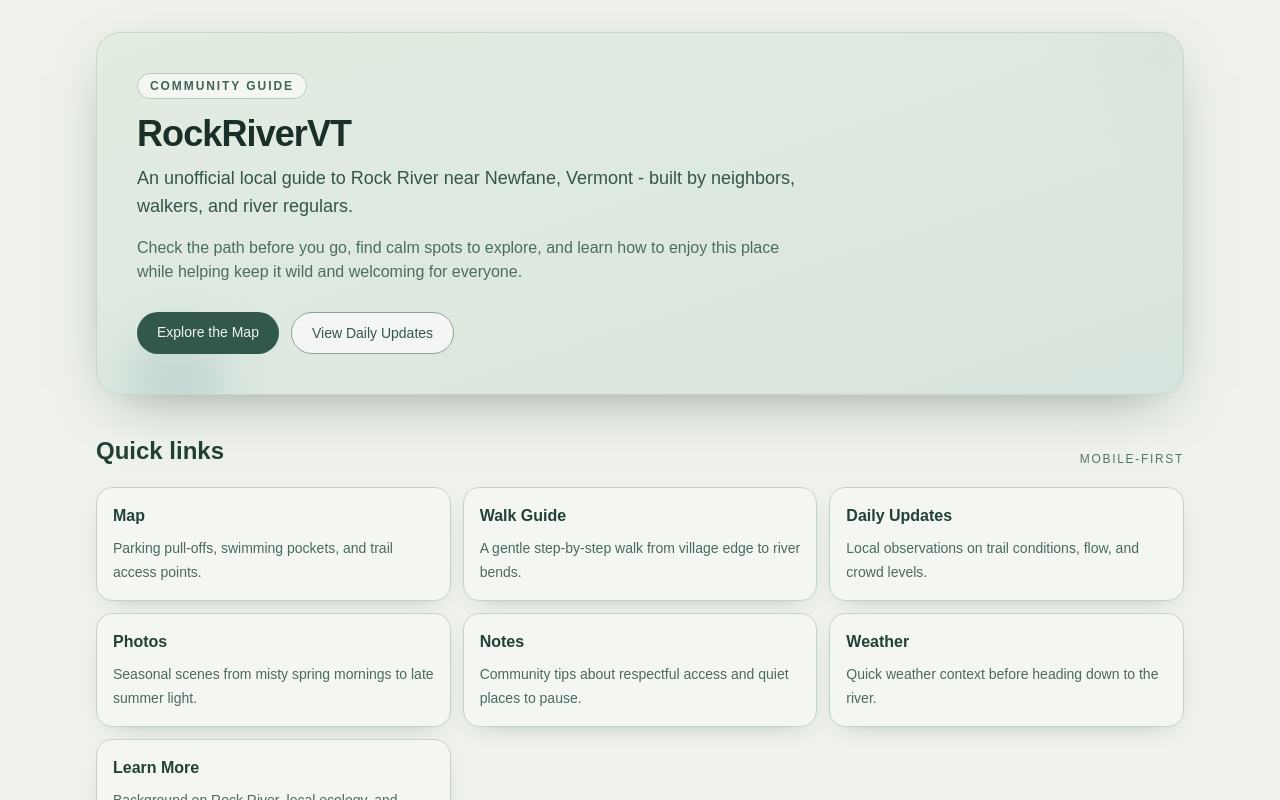
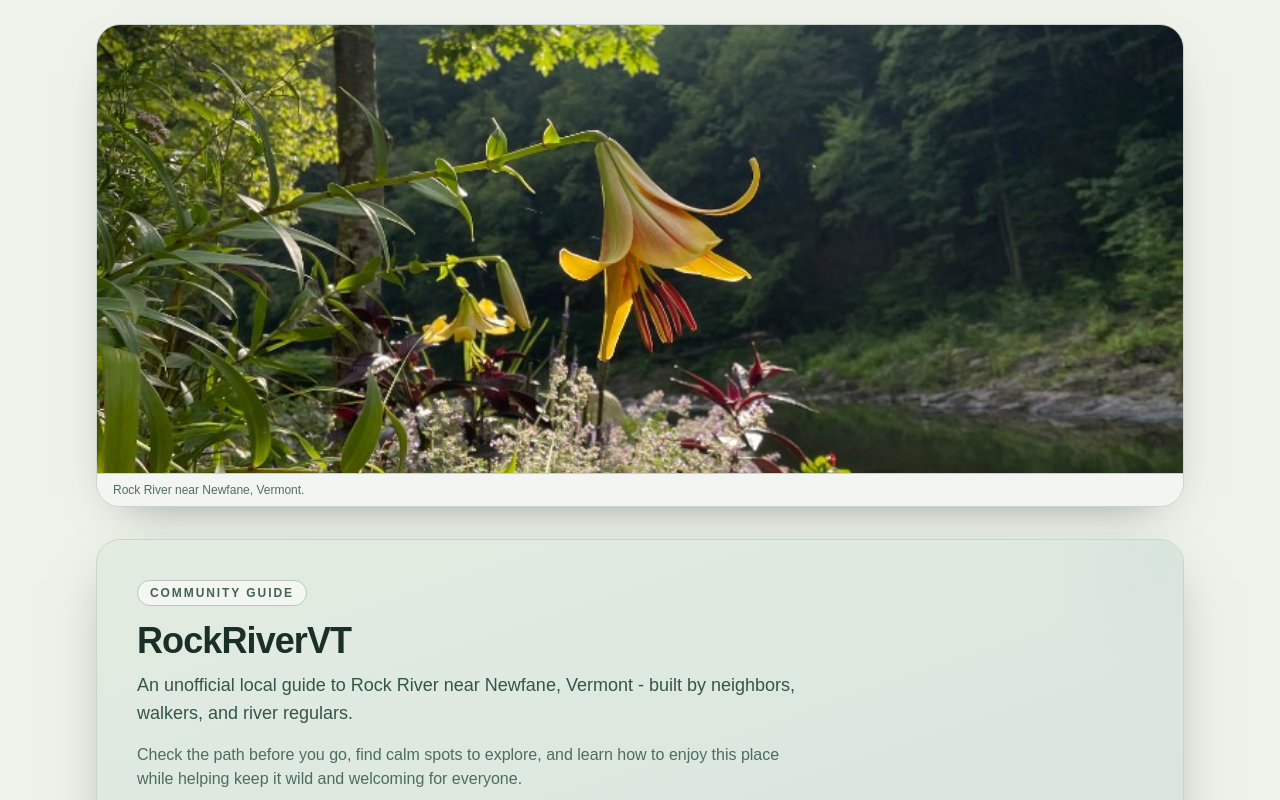
Before and after one commit to krazno/rockrivervt, a Next.js app: page / in a window 1280 px wide. Shown: the top 800 px of the page. Built offline with nearby package versions, Linux system fonts and the light colour scheme.

Commit message:
site update

```diff
--- a/app/page.tsx
+++ b/app/page.tsx
@@ -59,6 +59,22 @@ export default function Home() {
 
   return (
     <main className="min-h-screen bg-[#eef2ea] text-[#20342c]">
+      <section className="mx-auto w-full max-w-6xl px-4 pt-4 sm:px-6 sm:pt-6 lg:px-8">
+        <figure className="reveal-up overflow-hidden rounded-3xl border border-[#c8d6cb] bg-[#e6eee7] shadow-[0_18px_50px_-30px_rgba(23,45,36,0.6)]">
+          <Image
+            src="/rock-river-hero.png"
+            alt="Rock River in Newfane, Vermont with wildflowers and afternoon light"
+            width={1536}
+            height={2048}
+            priority
+            className="h-[44svh] min-h-[290px] w-full object-cover object-center sm:h-[50svh] lg:h-[56svh]"
+          />
+          <figcaption className="border-t border-[#c6d3ca] bg-[#f2f5f1] px-4 py-2 text-xs text-[#4f6f63]">
+            Rock River near Newfane, Vermont.
+          </figcaption>
+        </figure>
+      </section>
+
       <section className="mx-auto w-full max-w-6xl px-4 pb-10 pt-6 sm:px-6 sm:pt-8 lg:px-8">
         <div className="hero-sheen relative overflow-hidden rounded-3xl border border-[#c9d5c6] bg-gradient-to-br from-[#e7efe2] via-[#dde8df] to-[#cfded9] shadow-[0_18px_55px_-25px_rgba(30,52,44,0.55)]">
           <div
```
Also changed, not shown: public/rock-river-hero.png (added).
